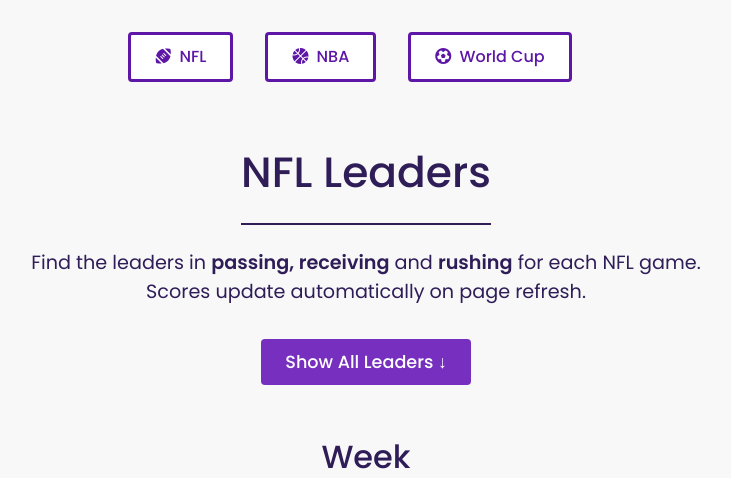
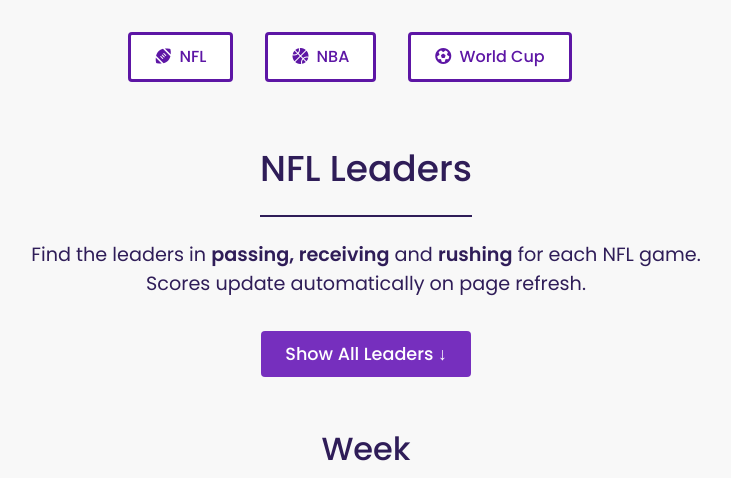
Before and after one commit to daneasterman/chubby-sports, a Flask app: page / in a window 1280 px wide. Shown: the part 74-552 px from the top of the page, without its empty margins (274-1005 px from the left). Run offline with Flask 2, Linux system fonts and the light colour scheme; data that the repository does not hold is empty; some libraries are stand-ins or nearby versions.

Commit message:
Downsize h1 title from 2.65 to 2.25

```diff
--- a/static/css/styles.css
+++ b/static/css/styles.css
@@ -68,7 +68,7 @@ div.listings_wrapper {
 }
 
 h1.section_title {
-	font-size: 2.65rem;
+	font-size: 2.25rem;
 	font-weight: 500;
 	text-align: center;
 	line-height: 1.25;
```
